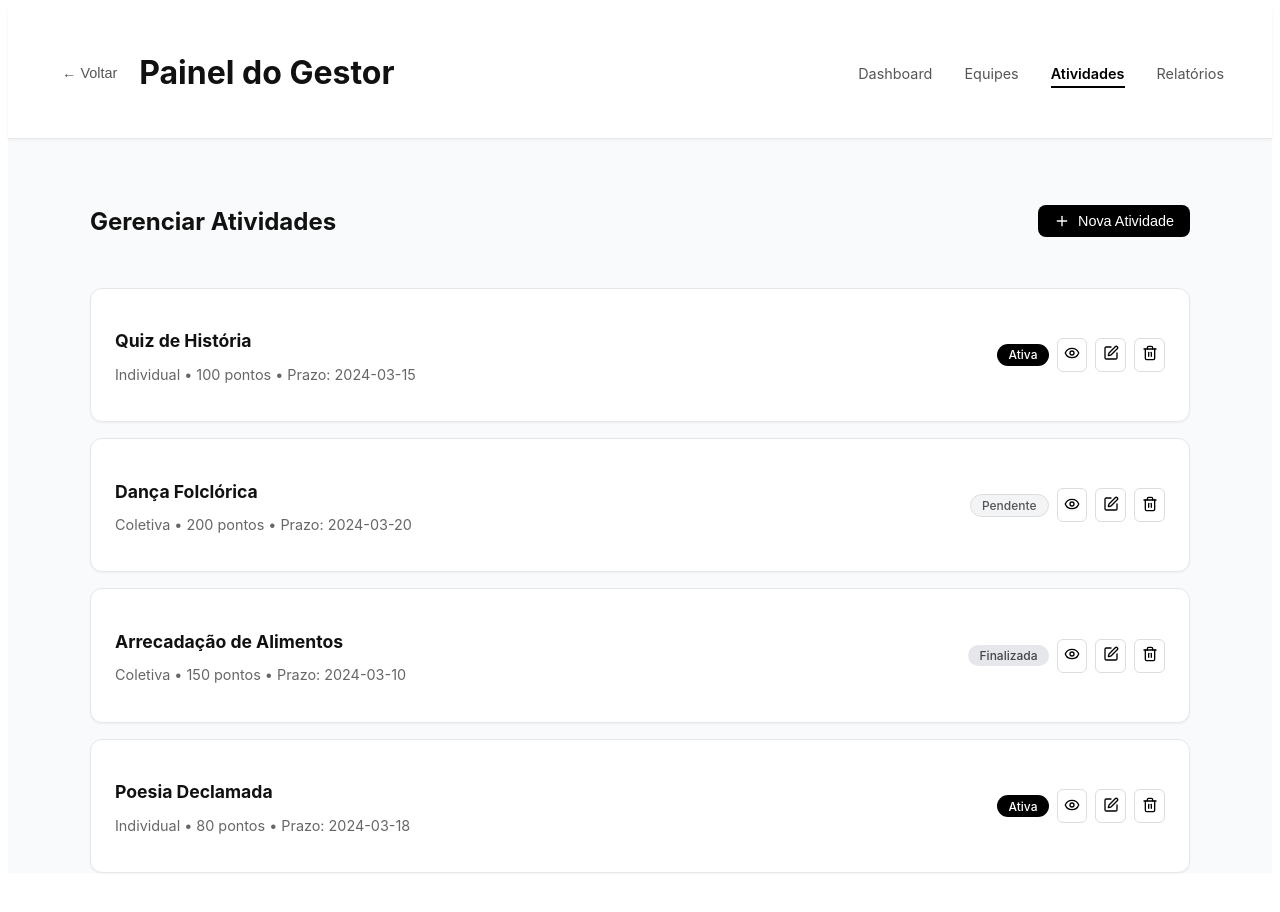
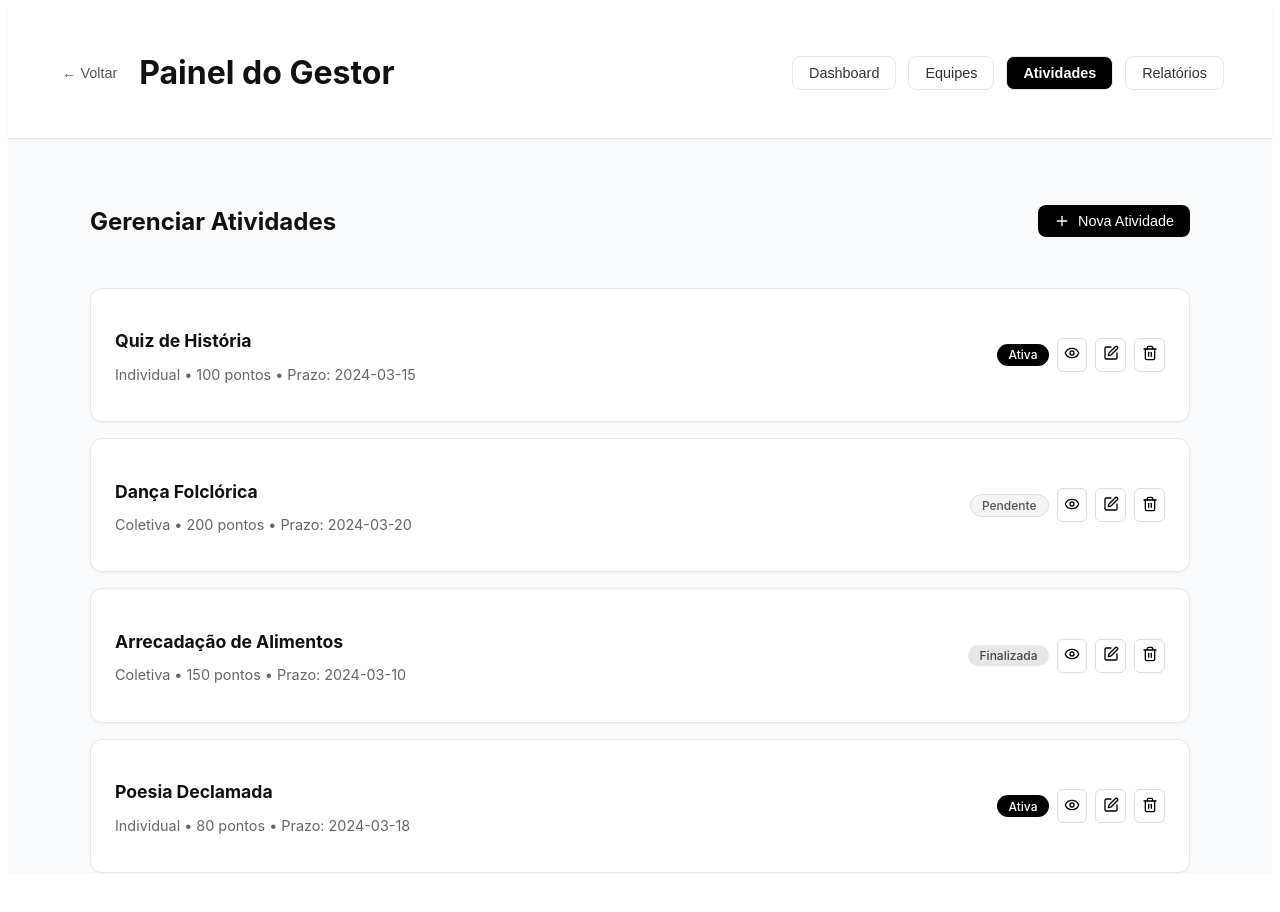
Before and after one commit to wagnerquadros/gincana, a React app in the folder frontend/: page /activity in a window 1280 px wide. Shown: the top 912 px of the page. Built offline with nearby package versions, Linux system fonts and the light colour scheme; the HTML template or start-up script is replaced by a standard one.

Commit message:
feat(HeaderMenagerPainel): refactor navigation to use buttons and improve styling

```diff
--- a/frontend/src/components/HeaderMenagerPainel/headerMenagerPainel.tsx
+++ b/frontend/src/components/HeaderMenagerPainel/headerMenagerPainel.tsx
@@ -1,20 +1,52 @@
-import './stylesHeaderMenagerPainel.css'
+import './stylesHeaderMenagerPainel.css';
+import { useNavigate, useLocation } from 'react-router-dom';
 
 export default function HeaderMenagerPainel() {
+  const navigate = useNavigate();
+  const location = useLocation();
+
+  const handlerBack = () => {
+    navigate(-1);
+  };
+
   return (
-    <header className='painel-header'>
-      <div className='painel-header-left'>
-        <button className='btn-voltar'>← Voltar</button>
+    <header className="painel-header">
+      <div className="painel-header-left">
+        <button className="btn-voltar" onClick={handlerBack}>
+          ← Voltar
+        </button>
         <h1>Painel do Gestor</h1>
       </div>
-      <nav className='painel-nav'>
-        <a href='#'>Dashboard</a>
-        <a href='#'>Equipes</a>
-        <a href='#' className='active'>
+
+      <nav className="painel-nav">
+        <button
+          onClick={() => navigate('/dashboard')}
+          className={location.pathname === '/dashboard' ? 'active' : ''}
+        >
+          Dashboard
+        </button>
+
+        <button
+          onClick={() => navigate('/team')}
+          className={location.pathname === '/team' ? 'active' : ''}
+        >
+          Equipes
+        </button>
+
+        <button
+          onClick={() => navigate('/activity')}
+          className={location.pathname === '/activity' ? 'active' : ''}
+        >
           Atividades
-        </a>
-        <a href='#'>Relatórios</a>
+        </button>
+
+        <button
+          onClick={() => navigate('/report')}
+          className={location.pathname === '/report' ? 'active' : ''}
+        >
+          Relatórios
+        </button>
       </nav>
     </header>
-  )
+  );
 }
--- a/frontend/src/components/HeaderMenagerPainel/stylesHeaderMenagerPainel.css
+++ b/frontend/src/components/HeaderMenagerPainel/stylesHeaderMenagerPainel.css
@@ -22,21 +22,28 @@
   cursor: pointer;
 }
 
-.painel-nav a {
-  margin-left: 2rem;
-  text-decoration: none;
-  color: #555;
-  font-size: 0.9rem;
-  transition: color 0.2s;
+.painel-nav {
+  display: flex;
+  gap: 0.75rem;
 }
 
-.painel-nav a:hover {
-  color: #000;
+.painel-nav button {
+  background: #fff;
+  color: #333;
+  border: 1px solid #e5e7eb;
+  border-radius: 8px;
+  padding: 8px 16px;
+  font-size: 0.9rem;
+  cursor: pointer;
+  transition: all 0.2s;
 }
 
-.painel-nav a.active {
+.painel-nav button:hover {
+  background: #f3f4f6;
+}
+
+.painel-nav button.active {
+  background: #000;
+  color: #fff;
   font-weight: 600;
-  border-bottom: 2px solid #000;
-  padding-bottom: 4px;
-  color: #000;
 }
```
